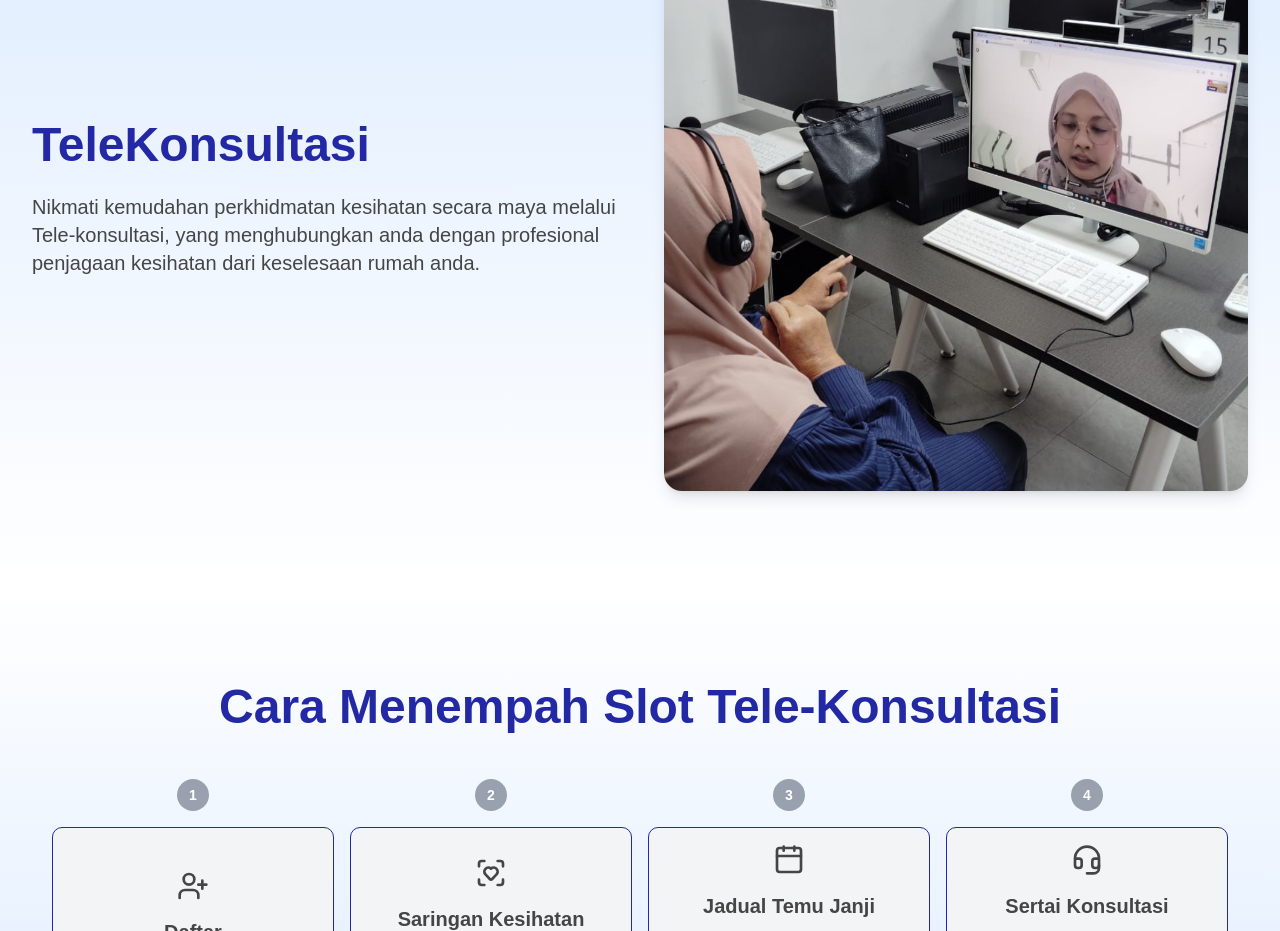
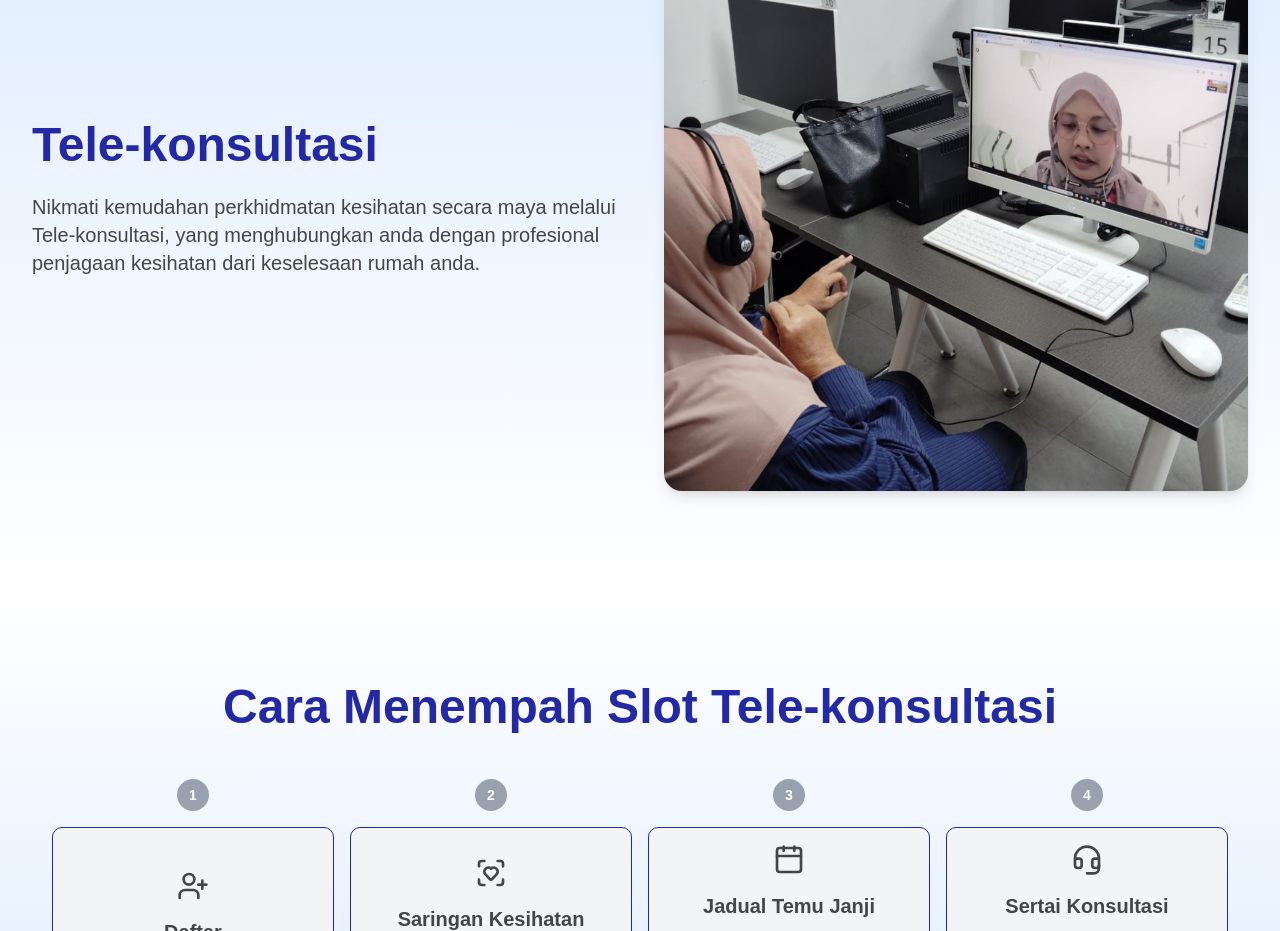
Before and after one commit to ameera-hussain/nadi-wellbeing, a React (Vite) app in the folder apps/web/: page / in a window 1280 px wide. Shown: the part 4800-5731 px from the top of the page. Built offline with nearby package versions, Linux system fonts and the light colour scheme.

Commit message:
spelling errors

```diff
--- a/apps/web/src/data/translations.ts
+++ b/apps/web/src/data/translations.ts
@@ -144,7 +144,7 @@ export const translations = {
         "Learn about our outreach programs and initiatives aimed at promoting health and wellness in the community.",
     },
     telehealth: {
-      title: "TeleConsultation",
+      title: "Tele-consultation",
       subtitle:
         "Experience the convenience of virtual healthcare with our tele-consultation services, connecting you with healthcare professionals from the comfort of your home.",
       bookingTitle: "How to Book a Tele-consultation",
@@ -319,10 +319,10 @@ export const translations = {
         "Ketahui lebih lanjut mengenai program dan inisiatif jangkauan komuniti kami yang bertujuan mempromosikan kesihatan serta kesejahteraan dalam kalangan masyarakat.",
     },
     telehealth: {
-      title: "TeleKonsultasi",
+      title: "Tele-konsultasi",
       subtitle:
         "Nikmati kemudahan perkhidmatan kesihatan secara maya melalui Tele-konsultasi, yang menghubungkan anda dengan profesional penjagaan kesihatan dari keselesaan rumah anda.",
-      bookingTitle: "Cara Menempah Slot Tele-Konsultasi",
+      bookingTitle: "Cara Menempah Slot Tele-konsultasi",
       steps: [
         {
           title: "Daftar",
```
